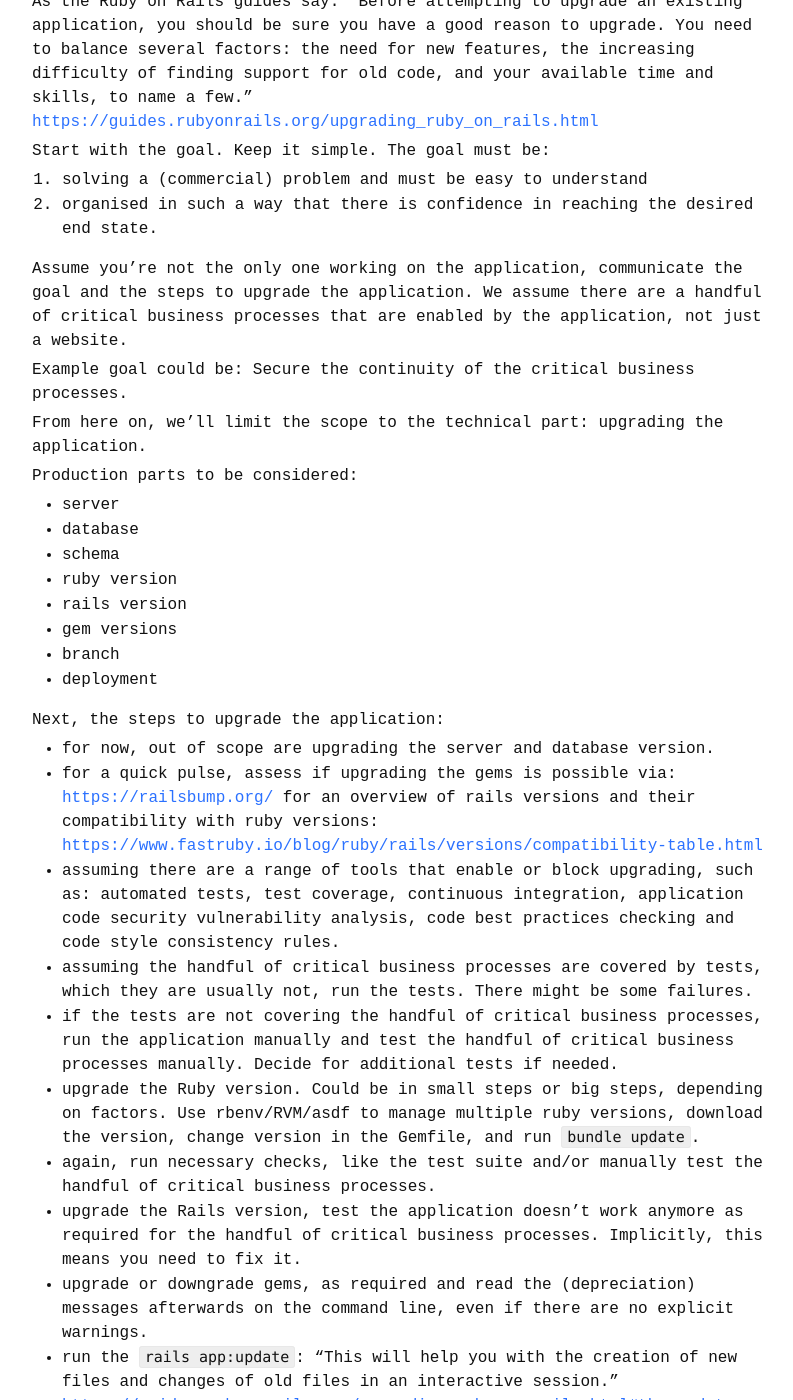
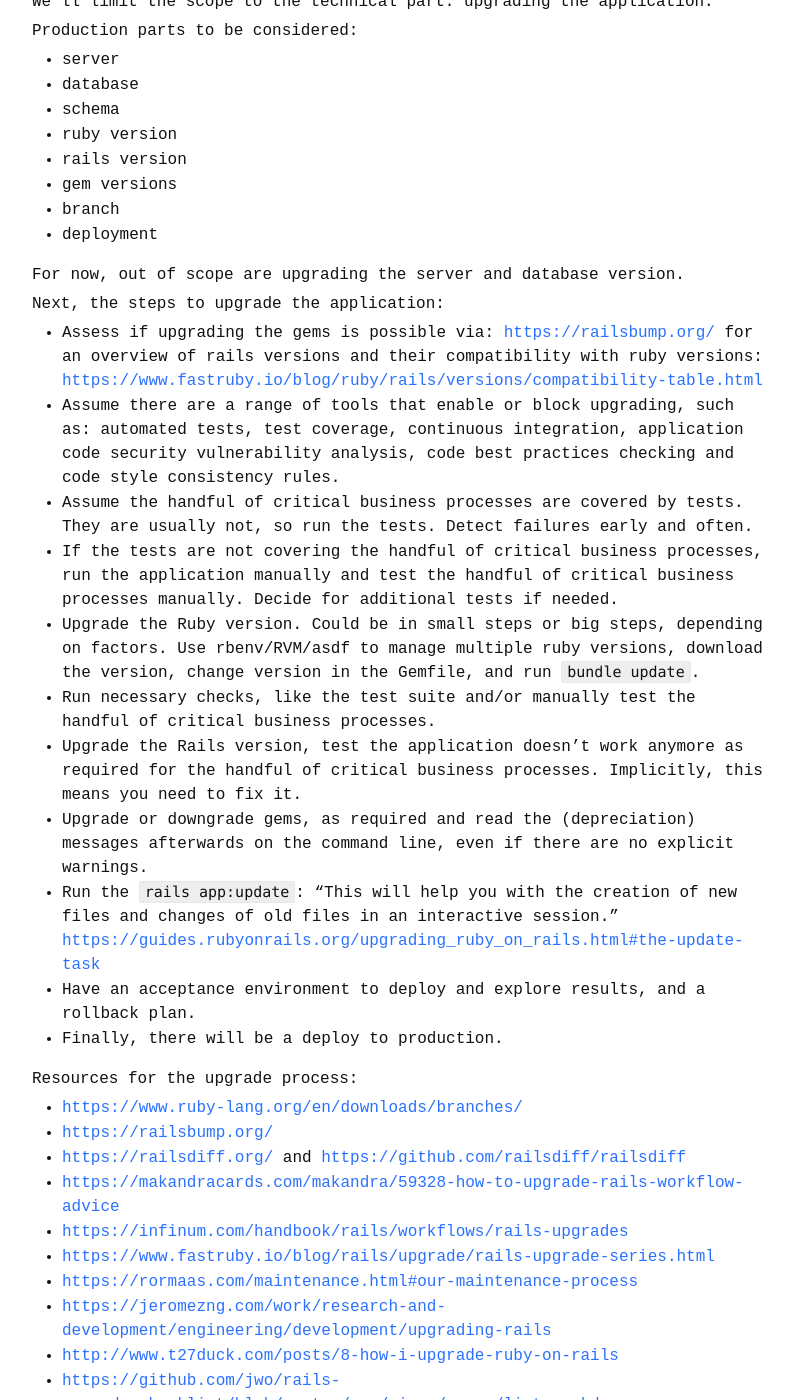
Before and after one commit to roberthopman/roberthopman.github.io, a Jekyll site: the page built from _posts/2023-01-01-how-to-upgrade-a-ruby-on-rails-application.md, in a window 1280 px wide and 1400 px high, scrolled down 196 px. Shown: the whole window, without its empty margins (238-1031 px from the left). Built offline with Jekyll 4.4.1, drawn with Linux system fonts in a browser that asks for light colours; comment, search, counter and statistics services are not loaded; some of the changed text lies outside the part shown.

```diff
--- a/_posts/2023-01-01-how-to-upgrade-a-ruby-on-rails-application.md
+++ b/_posts/2023-01-01-how-to-upgrade-a-ruby-on-rails-application.md
@@ -3,17 +3,7 @@ layout: post
 title:  "How to upgrade a Ruby on Rails application?"
 ---
 
-As the Ruby on Rails guides say: "Before attempting to upgrade an existing application, you should be sure you have a good reason to upgrade. You need to balance several factors: the need for new features, the increasing difficulty of finding support for old code, and your available time and skills, to name a few." <https://guides.rubyonrails.org/upgrading_ruby_on_rails.html>
-
-Start with the goal. Keep it simple. The goal must be:
-1. solving a (commercial) problem and must be easy to understand
-2. organised in such a way that there is confidence in reaching the desired end state.
-
-Assume you're not the only one working on the application, communicate the goal and the steps to upgrade the application. We assume there are a handful of critical business processes that are enabled by the application, not just a website.
-
-Example goal could be: Secure the continuity of the critical business processes.
-
-From here on, we'll limit the scope to the technical part: upgrading the application.
+We'll limit the scope to the technical part: upgrading the application.
 
 Production parts to be considered:
 - server
@@ -25,17 +15,18 @@ Production parts to be considered:
 - branch
 - deployment
 
+For now, out of scope are upgrading the server and database version.
+
 Next, the steps to upgrade the application:
-- for now, out of scope are upgrading the server and database version.
-- for a quick pulse, assess if upgrading the gems is possible via: <https://railsbump.org/> for an overview of rails versions and their compatibility with ruby versions: <https://www.fastruby.io/blog/ruby/rails/versions/compatibility-table.html>
-- assuming there are a range of tools that enable or block upgrading, such as: automated tests, test coverage, continuous integration, application code security vulnerability analysis, code best practices checking and code style consistency rules.
-- assuming the handful of critical business processes are covered by tests, which they are usually not, run the tests. There might be some failures.
-- if the tests are not covering the handful of critical business processes, run the application manually and test the handful of critical business processes manually. Decide for additional tests if needed.
-- upgrade the Ruby version. Could be in small steps or big steps, depending on factors. Use rbenv/RVM/asdf to manage multiple ruby versions, download the version, change version in the Gemfile, and run `bundle update`.
-- again, run necessary checks, like the test suite and/or manually test the handful of critical business processes.
-- upgrade the Rails version, test the application doesn't work anymore as required for the handful of critical business processes. Implicitly, this means you need to fix it.
-- upgrade or downgrade gems, as required and read the (depreciation) messages afterwards on the command line, even if there are no explicit warnings.
-- run the `rails app:update`: "This will help you with the creation of new files and changes of old files in an interactive session." <https://guides.rubyonrails.org/upgrading_ruby_on_rails.html#the-update-task>
+- Assess if upgrading the gems is possible via: <https://railsbump.org/> for an overview of rails versions and their compatibility with ruby versions: <https://www.fastruby.io/blog/ruby/rails/versions/compatibility-table.html>
+- Assume there are a range of tools that enable or block upgrading, such as: automated tests, test coverage, continuous integration, application code security vulnerability analysis, code best practices checking and code style consistency rules.
+- Assume the handful of critical business processes are covered by tests. They are usually not, so run the tests. Detect failures early and often.
+- If the tests are not covering the handful of critical business processes, run the application manually and test the handful of critical business processes manually. Decide for additional tests if needed.
+- Upgrade the Ruby version. Could be in small steps or big steps, depending on factors. Use rbenv/RVM/asdf to manage multiple ruby versions, download the version, change version in the Gemfile, and run `bundle update`.
+- Run necessary checks, like the test suite and/or manually test the handful of critical business processes.
+- Upgrade the Rails version, test the application doesn't work anymore as required for the handful of critical business processes. Implicitly, this means you need to fix it.
+- Upgrade or downgrade gems, as required and read the (depreciation) messages afterwards on the command line, even if there are no explicit warnings.
+- Run the `rails app:update`: "This will help you with the creation of new files and changes of old files in an interactive session." <https://guides.rubyonrails.org/upgrading_ruby_on_rails.html#the-update-task>
 - Have an acceptance environment to deploy and explore results, and a rollback plan.
 - Finally, there will be a deploy to production.
 
```
Also changed, not shown: other parts of _posts/2023-01-01-how-to-upgrade-a-ruby-on-rails-application.md (+24 -0 lines), _posts/2024-07-01-transactional-email-provider.md (added, +21 -0 lines), _posts/2024-07-07-bug-report-template.md (added, +50 -0 lines).
